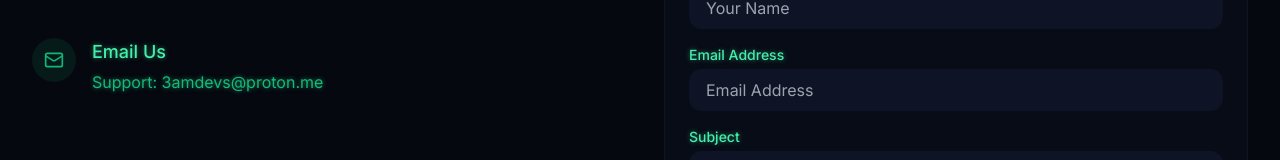
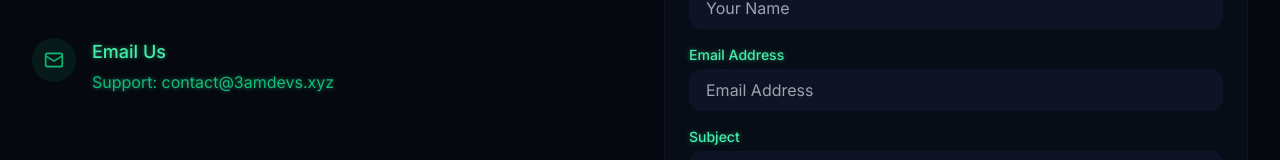
Before and after one commit to 3AM-Devs/website, a React (Vite) app: page /contact in a window 1280 px wide. Shown: the part 438-598 px from the top of the page. Built offline with nearby package versions, Linux system fonts and the light colour scheme; no server answers.

Commit message:
feat: update contact email based on domain availability

```diff
--- a/src/components/home/Contact.tsx
+++ b/src/components/home/Contact.tsx
@@ -1,9 +1,20 @@
 import { Mail, MapPin, Send } from "lucide-react";
-import React from "react";
+import React, { useEffect, useState } from "react";
 import Button from "../ui/Button";
 import Section from "../ui/Section";
 
 const Contact: React.FC = () => {
+  const [isDomain, setIsDomain] = useState<boolean>(true);
+
+  useEffect(() => {
+    const cutoffDate = new Date(2026, 5, 31);
+    const now = new Date();
+
+    if (now > cutoffDate) {
+      setIsDomain(false);
+    }
+  }, []);
+
   return (
     <Section
       id="contact"
@@ -32,7 +43,8 @@ const Contact: React.FC = () => {
             <div>
               <h3 className="text-lg font-medium mb-1">Email Us</h3>
               <p className="text-muted-foreground">
-                Support: 3amdevs@proton.me
+                Support:{" "}
+                {!isDomain ? "3amdevs@proton.me" : "contact@3amdevs.xyz"}
               </p>
             </div>
           </div>
```
